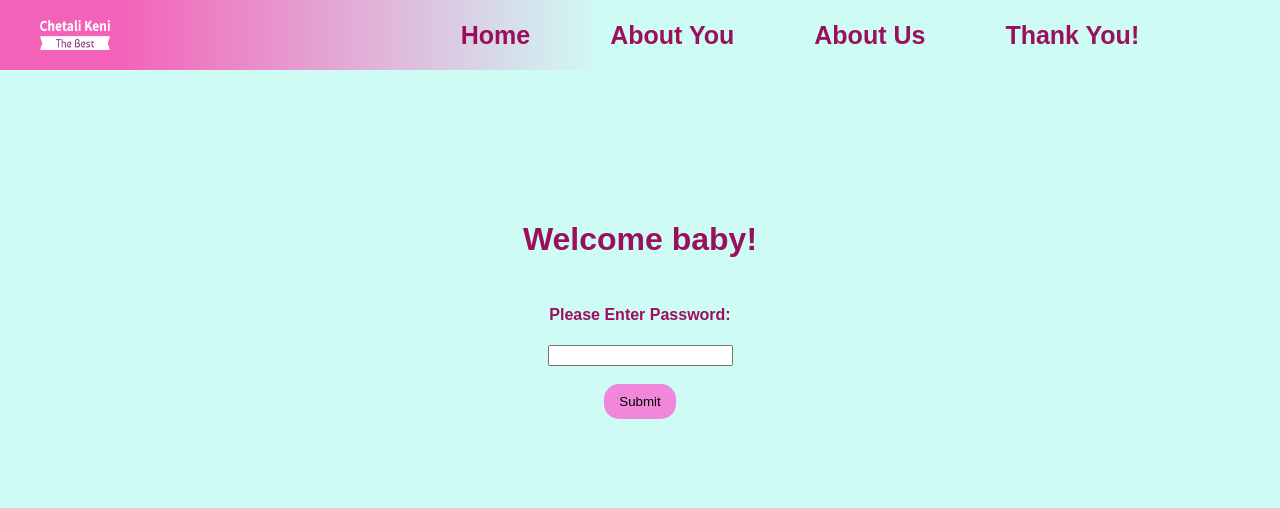
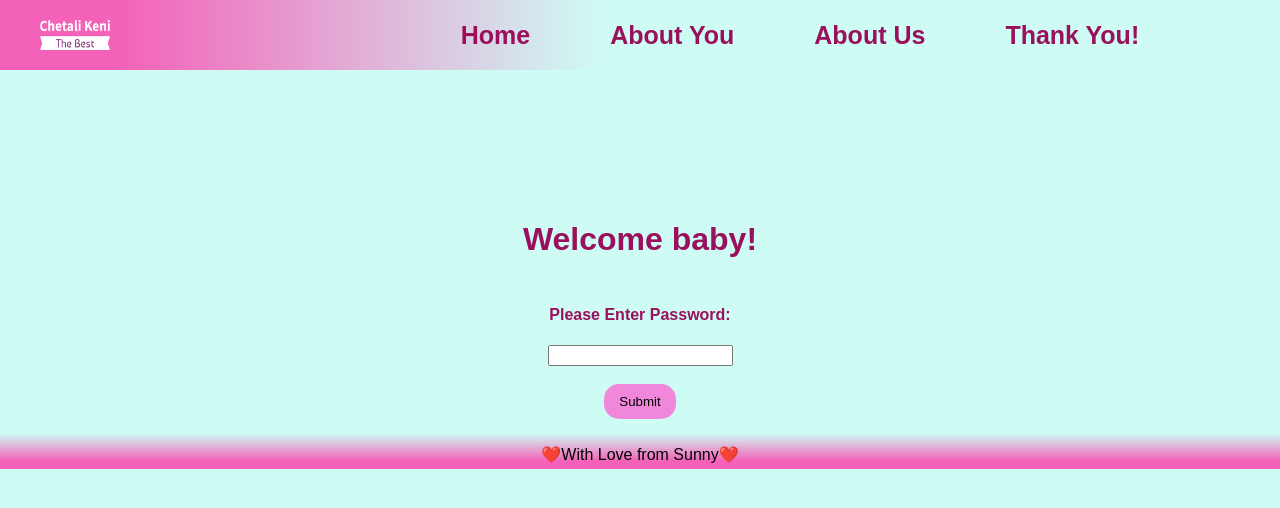
Before and after one commit to srsinari/final_deploy, a React (Create React App) app: page / in a window 1280 px wide. Shown: the top 508 px of the page. Built offline with nearby package versions, Linux system fonts and the light colour scheme.

Commit message:
added photo 11

```diff
--- a/src/app.jsx
+++ b/src/app.jsx
@@ -39,6 +39,7 @@ function App() {
         ) : (
           <PasswordProtection onPasswordSubmit={handlePasswordSubmit} />
         )}
+        <Footer/>
       </Router>
     </div>
   );
--- a/src/components/Footer.js
+++ b/src/components/Footer.js
@@ -8,13 +8,7 @@ import "../styles/Footer.css";
 function Footer() {
   return (
     <div className="footer">
-      <div className="socialMedia">
-        <InstagramIcon />
-        <TwitterIcon />
-        <FacebookIcon />
-        <LinkedInIcon />
-      </div>
-      <p> &copy; 2022 pedrotech.com</p>
+       <p>❤️With Love from Sunny❤️</p>
     </div>
   );
 }
--- a/src/pages/Marquee.jsx
+++ b/src/pages/Marquee.jsx
@@ -10,7 +10,7 @@ import i7 from "../assets/7.JPG"
 import i8 from "../assets/8.JPG"
 import i9 from "../assets/9.JPG"
 import i10 from "../assets/10.JPG"
-// import i11 from "../assets/11.JPG"
+import i11 from "../assets/11.JPG"
 import i12 from "../assets/12.JPG"
 import i13 from "../assets/13.JPG"
 import i14 from "../assets/14.JPG"
@@ -75,11 +75,11 @@ export default function Marqueee() {
     <img src={i10} alt='' />
     <p>My Baby is upset, because her baby is going home</p>
     </div></div>
-    {/* <div className='btwpost'>
+    <div className='btwpost'>
     <div className='postcard'>
     <img src={i11} alt='' />
-    <p>Image 11 Description</p>
-    </div></div> */}
+    <p>"Why does he have to leave? Why can't he just stay here with me?"</p>
+    </div></div>
     <div className='btwpost'>
     <div className='postcard'>
     <img src={i12} alt='' />
--- a/src/pages/birthday.jsx
+++ b/src/pages/birthday.jsx
@@ -43,9 +43,9 @@ function BirthdayPage() {
     <div>
 
       <p style={{fontFamily:"'Playfair Display', serif", color:"rgba(244, 6, 137, 0.905)", fontSize:"25px"}}>
-      Happy Birthday to the one who entered this world  {years} years,<br/>
-       {months} months, {days} days, {hours} hours, {minutes} minutes,
-        and {seconds} seconds ago!
+      Celebrating {years} years, {months} months,  {days} days,
+      {hours} hours,  {minutes} minutes, <br/> and  {seconds} seconds of an
+      amazing journey since you graced this<br/> world with your presence!
       </p>
       {/* Add your birthday wishes here */}
     </div>
--- a/src/styles/Footer.css
+++ b/src/styles/Footer.css
@@ -33,14 +33,15 @@
 
 .footer {
   width: 100%;
-  height: 200px;
-  background: #21325e;
+  height: 30px;
+  background: rgb(244,97,184);
+background: linear-gradient(0deg, rgba(244,97,184,1) 20%, rgba(207,251,245,1) 89%);
   display: flex;
   justify-content: center;
   align-items: center;
   flex-direction: column;
   padding-top: 10px;
-  margin-top: 200px;
+  margin-top:5px;
 }
 
 .socialMedia svg {
@@ -51,7 +52,7 @@
 }
 
 .footer p {
-  color: white;
+  color: rgba(152, 4, 85, 0.951)e;
 }
 
 @media only screen and (max-width: 600px) {
```
Also changed, not shown: src/assets/11.jpg (added).
